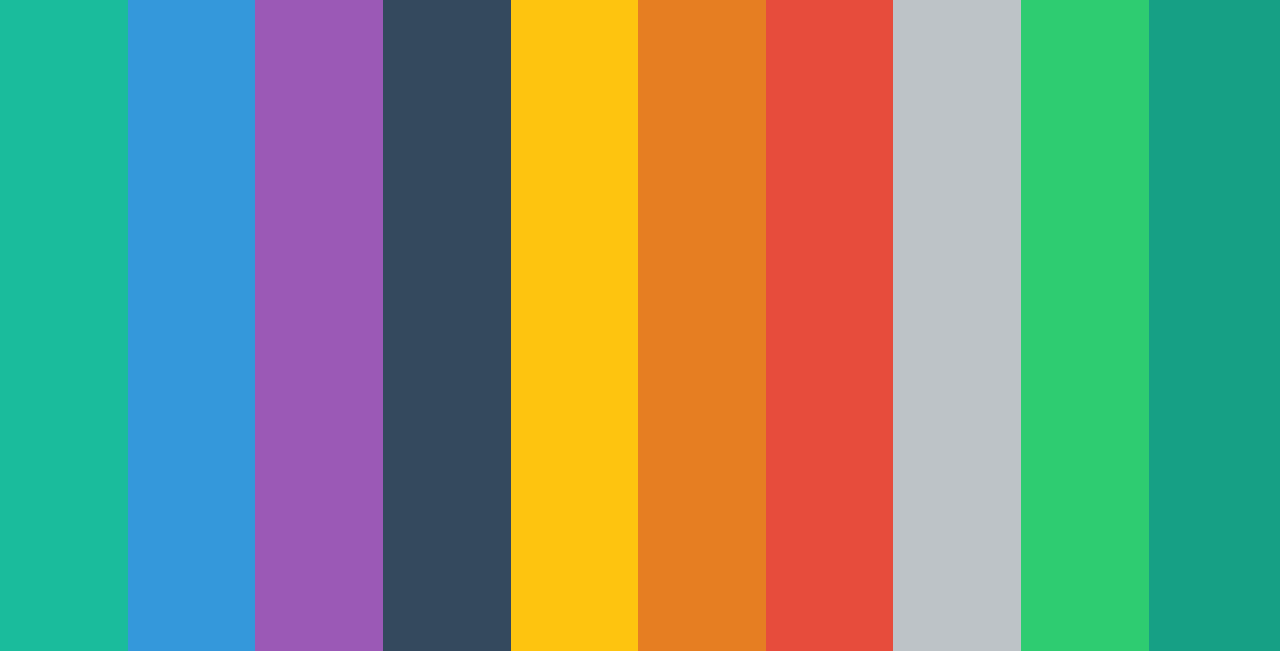
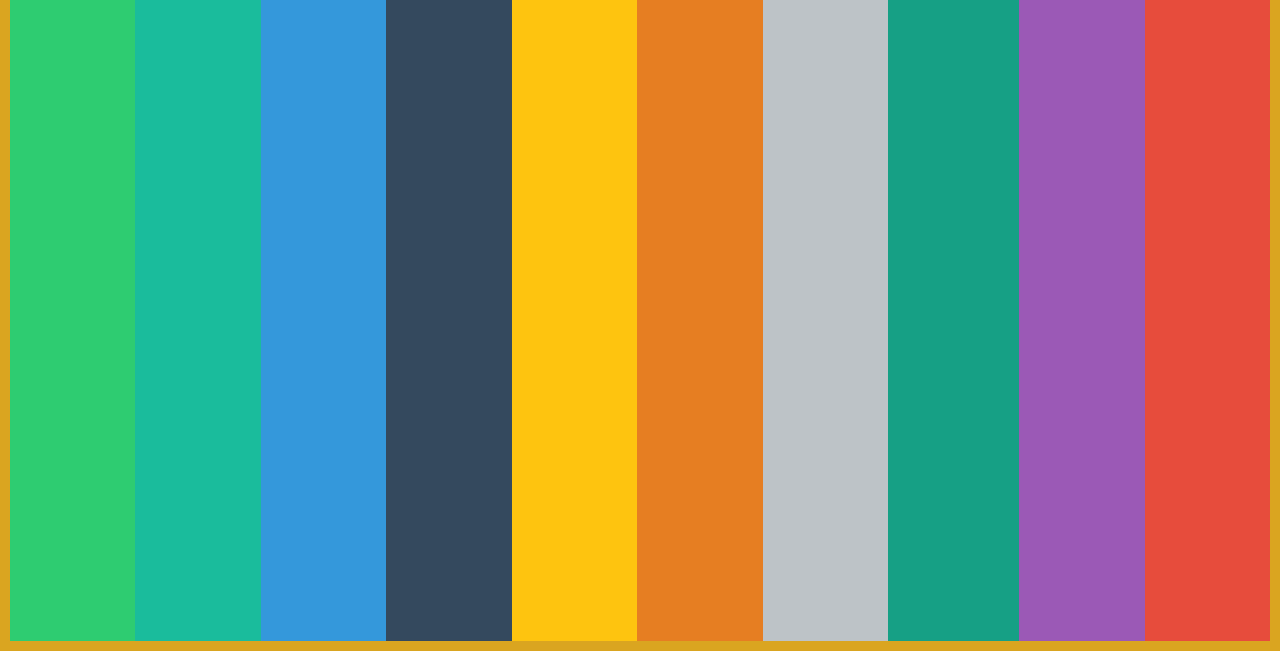
Before and after one commit to priyankthakkar/flexbox, a plain HTML site: page index.html in a window 1280 px wide. Shown: the part 149-800 px from the top of the page. Drawn offline with Linux system fonts and the light colour scheme.

Commit message:
Change Log: 1. changes about order of elements in the flex environment. Changes By: Priyank Thakkar

```diff
--- a/style.css
+++ b/style.css
@@ -1,6 +1,7 @@
 .container {
     display: flex;
     height: 100vh;
+    border: 10px solid goldenrod;
 }
 
 .box {
@@ -9,7 +10,10 @@
     text-align: center;
     text-shadow: 4px 4px 0 rgba(0, 0, 0, 0.1);
     padding: 10px;
-    width: 300px;
+    flex: 1;
+    /*
+        This property, when applied on flex items, the available width is distributed among each flex items evenly
+    */
 }
 
 .box1 { background: #1abc9c; }
@@ -22,3 +26,24 @@
 .box8 { background: #bdc3c7; }
 .box9 { background: #2ecc71; }
 .box10 { background: #16a085; }
+
+.box3 {
+    order: 1
+}
+
+.box7 {
+    order: 2;
+}
+
+.box9 {
+    order: -1;
+}
+
+/*
+    order: (not flex-order)
+
+    order property, when applied on flex items, provides a mechanism to change the order of rendering for dom elements without manipulation dom
+    default value for any element, it is 0
+    accepts positive as well as negative value, decimal values are ignored
+    remember, value of order shows logical order of elemtns not the index of dom element in the dom-tree
+*/
```
